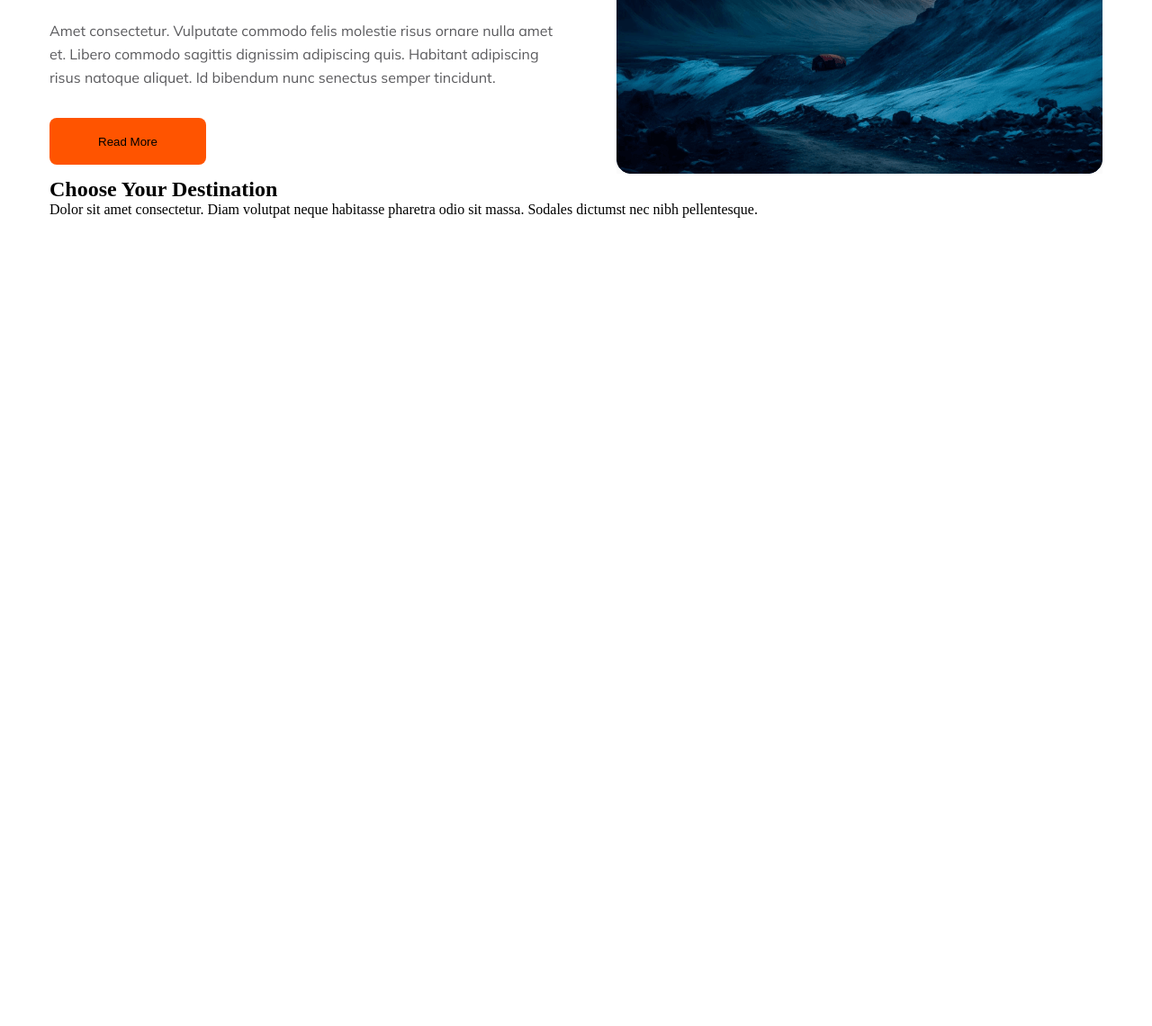
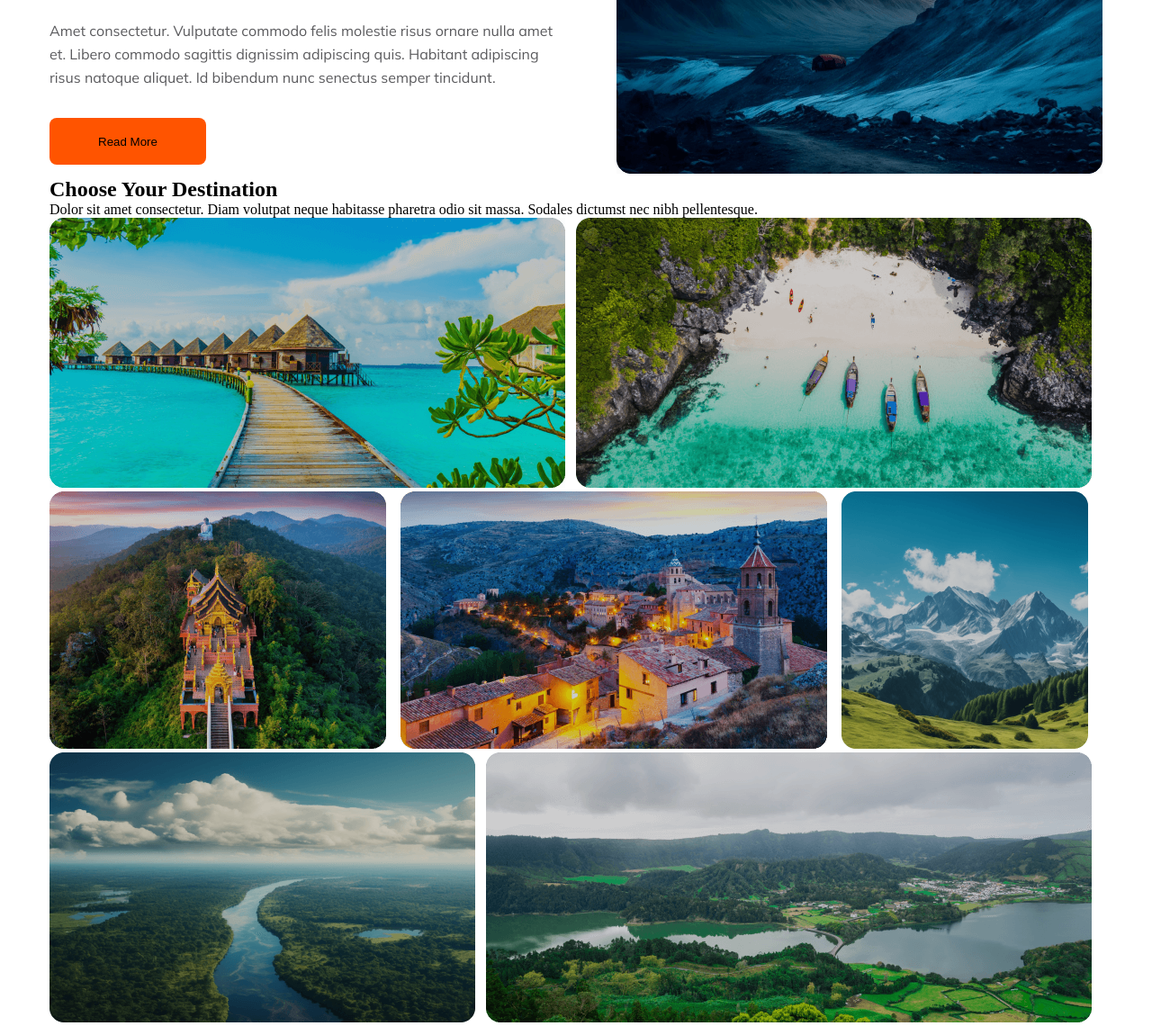
Before and after one commit to almuheetu/Hero-travel, a plain HTML site: page index.html in a window 1280 px wide. Shown: the part 1058-2198 px from the top of the page at 90% size. Before the commit the page ends 1300 px from the top, so only its background shows below. Drawn offline with Linux system fonts and the light colour scheme.

Commit message:
portfolio html fixed

```diff
--- a/index.html
+++ b/index.html
@@ -114,13 +114,31 @@
                 </div>
                 <div class="portfolio-content">
                     <div class="tumbel">
-                        <div class="tumbel-img-1"></div>
-                        <div class="tumbel-img-2"></div>
+                        <div class="tumbel-img-1">
+                            <img src="Images/Rectangle 5.png" alt="">
+                        </div>
+                        <div class="tumbel-img-2">
+                            <img src="Images/Rectangle 8.png" alt="">
+                        </div>
                     </div>
                     <div class="tumbel-2">
-                        <div class="tumbel2-img-1"></div>
-                        <div class="tumbel2-img-1"></div>
-                        <div class="tumbel2-img-1"></div>
+                        <div class="tumbel2-img-1">
+                            <img src="Images/Rectangle 6.png" alt="">
+                        </div>
+                        <div class="tumbel2-img-2">
+                            <img src="Images/Rectangle 7.png" alt="">
+                        </div>
+                        <div class="tumbel2-img-3">
+                            <img src="Images/Rectangle 9.png" alt="">
+                        </div>
+                    </div>
+                    <div class="tumbel-3">
+                        <div class="tumbel3-img-1">
+                            <img src="Images/Rectangle 11.png" alt="">
+                        </div>
+                        <div class="tumbel3-img-2">
+                            <img src="Images/Rectangle 10.png" alt="">
+                        </div>
                     </div>
                 </div>
             </div>
--- a/style.css
+++ b/style.css
@@ -280,3 +280,18 @@
 .tour-items {
     padding-right: 35px;
 }
+
+
+
+.tumbel {
+	display: grid;
+	grid-template-columns: auto auto;
+}
+.tumbel-2 {
+	display: grid;
+	grid-template-columns: auto auto auto;
+}
+.tumbel-3 {
+	display: grid;
+	grid-template-columns: auto auto;
+}
```
